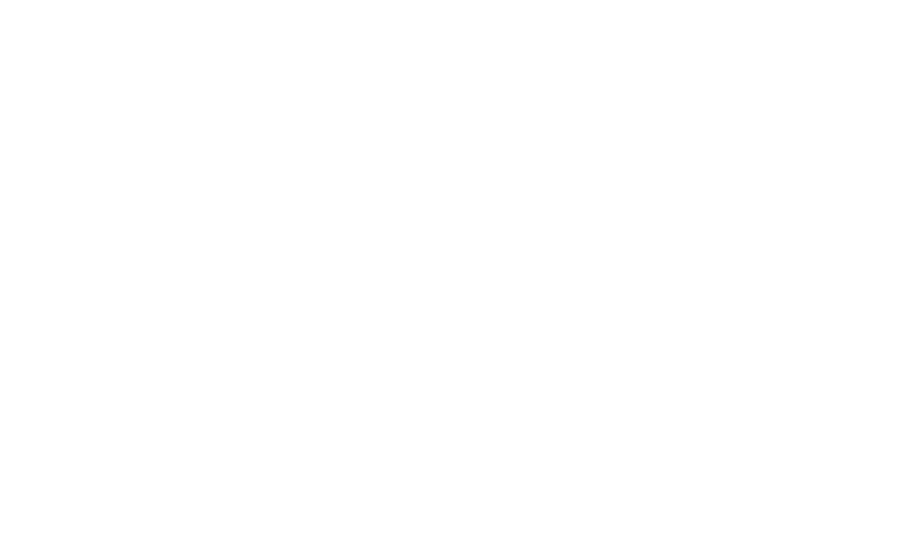
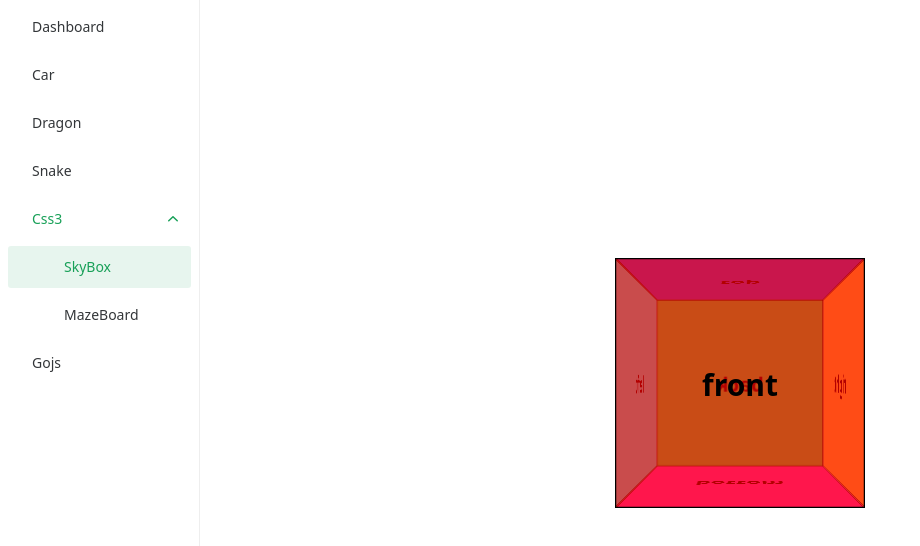
Before and after one commit to webwusen/exercise, a Vue app: page /css3/skybox in a window 1280 px wide. Before the commit this address had no page. Shown: the top 546 px of the page, without its empty margins (0-920 px from the left). Built offline with nearby package versions, Linux system fonts and the light colour scheme.

Commit message:
优化skybox

```diff
--- a/src/pages/css3/index.vue
+++ b/src/pages/css3/index.vue
@@ -1,50 +1,3 @@
 <template>
-  <div class="box-padding container">
-    <n-button-group vertical>
-      <n-button v-for="tab in tabs" :key="tab.name" @click="changeTab(tab)">
-        {{ tab.label }}
-      </n-button>
-    </n-button-group>
-    <keep-alive><component :is="active.component"></component></keep-alive>
-  </div>
+  <router-view></router-view>
 </template>
-
-<script lang="ts">
-  import { defineComponent, Component, defineAsyncComponent } from 'vue'
-  import { NButtonGroup, NButton } from 'naive-ui'
-
-  export default defineComponent({
-    name: 'Css3',
-    components: {
-      NButtonGroup,
-      NButton
-    },
-    setup() {
-      interface tabItem {
-        name: string
-        label: string
-        component: Component
-      }
-
-      const tabs: tabItem[] = [
-        {
-          name: 'SkyBox',
-          label: '天空盒子',
-          component: defineAsyncComponent(() => import('./components/skyBox.vue'))
-        }
-      ]
-
-      let active: tabItem = tabs[0]
-
-      const changeTab = (tab: tabItem): void => {
-        active = tab
-      }
-
-      return {
-        tabs,
-        active,
-        changeTab
-      }
-    }
-  })
-</script>
--- /dev/null
+++ b/src/pages/css3/maze-board/index.vue
@@ -0,0 +1,10 @@
+<template>
+  <div>maze</div>
+</template>
+<script lang="ts">
+  import { defineComponent } from 'vue'
+  export default defineComponent({
+    name: 'MazeBoard',
+    setup() {}
+  })
+</script>
--- a/src/pages/css3/components/skyBox.vue
+++ b/src/pages/css3/sky-box/index.vue
@@ -1,12 +1,12 @@
 <template>
   <div id="camera" class="camera flex-cemtered box-padding">
     <div id="space" class="space">
-      <div class="front">3</div>
-      <div class="back">4</div>
-      <div class="left">6</div>
-      <div class="right">1</div>
-      <div class="bottom">2</div>
-      <div class="top">5</div>
+      <div class="front">front</div>
+      <div class="back">back</div>
+      <div class="right">right</div>
+      <div class="left">left</div>
+      <div class="bottom">bottom</div>
+      <div class="top">top</div>
     </div>
   </div>
 </template>
@@ -21,6 +21,11 @@
         pageX: number
         pageY: number
       }
+
+      interface EventListener {
+        (evt: Event): void
+      }
+
       let skybox: SkyBox | null = null
       class SkyBox {
         private rotateX = 0
@@ -32,6 +37,8 @@
         private speed = 1
         private space: HTMLDivElement
         private camera: HTMLDivElement
+        // 是否允许拖动
+        private allowMove = false
         private cameraInfo = {
           top: 0,
           bottom: 0,
@@ -64,10 +71,15 @@
           }
           this.rotateX = 0
           this.rotateY = 0
-          this.camera.removeEventListener('mousedown', this.mouseDownHandler)
-          this.camera.removeEventListener('mouseup', this.mouseUpHandler)
-          this.camera.removeEventListener('mousemove', this.mouseMoveHandler)
-          document.removeEventListener('mousemove', this.documentMouseMoveHandler)
+          this.space.style.transform = `rotateX(${this.rotateX}deg) rotateY(${this.rotateY}deg)`
+          this.eventListenerHandlder('removeEventListener')
+        }
+
+        eventListenerHandlder = (type: 'addEventListener' | 'removeEventListener') => {
+          this.camera[type]('mousedown', this.mouseDownHandler as EventListener)
+          this.camera[type]('mouseup', this.mouseUpHandler as EventListener)
+          this.camera[type]('mousemove', this.mouseMoveHandler as EventListener)
+          document[type]('mousemove', this.documentMouseMoveHandler as EventListener)
         }
 
         // 开始动画
@@ -81,6 +93,7 @@
          * 绑定鼠标移动事件开始执行动画函数animate
          */
         mouseDownHandler = (event: MouseEvent) => {
+          this.allowMove = true
           this.startX = event.pageX
           this.startY = event.pageY
           this.camera.addEventListener('mousemove', this.mouseMoveHandler)
@@ -89,8 +102,7 @@
         }
         // 鼠标按键松开时，解绑鼠标移动事件，清除动画函数
         mouseUpHandler = () => {
-          this.camera.removeEventListener('mousemove', this.mouseMoveHandler)
-          document.removeEventListener('mousemove', this.documentMouseMoveHandler)
+          this.allowMove = false
           if (this.timer > -1) {
             cancelAnimationFrame(this.timer)
           }
@@ -101,6 +113,7 @@
          * 改变度数后，更新停留点start的数据
          */
         mouseMoveHandler = (event: MouseEvent) => {
+          if (!this.allowMove) return
           this.rotateX = this.rotateX + -(event.pageY - this.startY / this.speed)
           this.rotateY = this.rotateY + (event.pageX - this.startX / this.speed)
           this.startY = event.pageY
@@ -108,8 +121,7 @@
         }
         documentMouseMoveHandler = (event: MouseEvent) => {
           if (this.calcBoundary(event)) {
-            this.camera.removeEventListener('mousemove', this.mouseMoveHandler)
-            document.removeEventListener('mousemove', this.documentMouseMoveHandler)
+            this.allowMove = false
           }
         }
         // 判断鼠标是否移除camera范围
@@ -120,6 +132,7 @@
       }
 
       onMounted(() => {
+        console.log('mounted')
         skybox = new SkyBox(
           document.getElementById('space') as HTMLDivElement,
           document.getElementById('camera') as HTMLDivElement
@@ -138,22 +151,21 @@
 <style scoped>
   .camera {
     height: calc(100% - 34px);
-    perspective: 200px;
-    perspective-origin: 50% 50%;
+    perspective: 500px;
   }
   .space {
     position: relative;
-    width: 100px;
-    height: 100px;
+    width: 200px;
+    height: 200px;
     margin: 0 auto;
     transform-style: preserve-3d;
   }
 
   .space div {
     position: absolute;
-    width: 100px;
-    height: 100px;
-    line-height: 100px;
+    width: 200px;
+    height: 200px;
+    line-height: 200px;
     text-align: center;
     font-size: 24px;
     font-weight: bold;
@@ -162,21 +174,27 @@
   }
 
   .space .front {
-    transform: rotateZ(0) rotateY(0) rotateZ(0) translateZ(-50px);
+    background: hsla(0, 100%, 50%, 0.7);
+    transform: rotateY(0) translateZ(100px);
   }
   .space .back {
-    transform: rotateY(180deg) translateZ(-50px);
+    background: hsla(120, 100%, 50%, 0.7);
+    transform: rotateY(180deg) translateZ(100px);
   }
   .space .left {
-    transform: rotateY(90deg) translateZ(-50px);
+    background: hsla(180, 100%, 50%, 0.7);
+    transform: rotateY(-90deg) translateZ(100px);
   }
   .space .right {
-    transform: rotateY(-90deg) translateZ(-50px);
+    background: hsla(60, 100%, 50%, 0.7);
+    transform: rotateY(90deg) translateZ(100px);
   }
   .space .bottom {
-    transform: rotateX(90deg) translateZ(-50px);
+    background: hsla(300, 100%, 50%, 0.7);
+    transform: rotateX(-90deg) translateZ(100px);
   }
   .space .top {
-    transform: rotateX(-90deg) translateZ(-50px);
+    background: hsla(240, 100%, 50%, 0.7);
+    transform: rotateX(90deg) translateZ(100px);
   }
 </style>
--- a/src/router/index.ts
+++ b/src/router/index.ts
@@ -43,11 +43,30 @@
       },
       {
         path: '/css3',
+        redirect: '/css3/skybox',
         name: 'Css3',
         component: () => import('@/pages/css3/index.vue'),
         meta: {
           key: '/css3'
-        }
+        },
+        children: [
+          {
+            path: '/css3/skybox',
+            name: 'SkyBox',
+            component: () => import('@/pages/css3/sky-box/index.vue'),
+            meta: {
+              key: '/css3/skybox'
+            }
+          },
+          {
+            path: '/css3/mazeboard',
+            name: 'MazeBoard',
+            component: () => import('@/pages/css3/maze-board/index.vue'),
+            meta: {
+              key: '/css3/mazeboard'
+            }
+          }
+        ]
       },
       {
         path: '/goJS',
```
